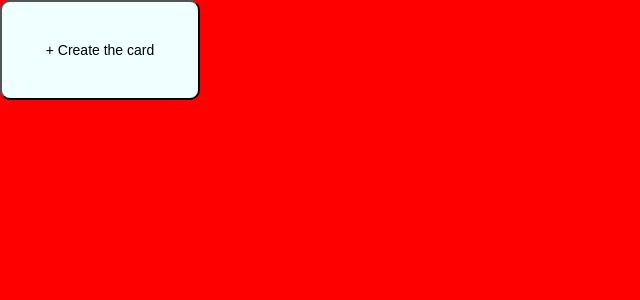
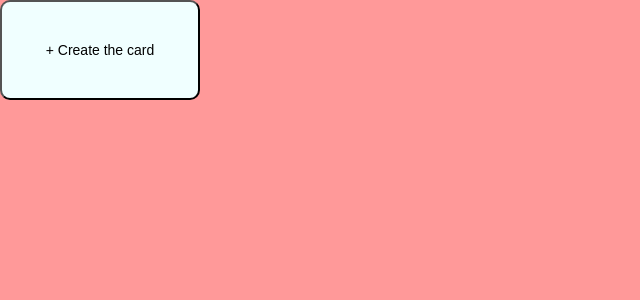
Before and after one commit to Elayd/Cards, a React (Vite) app: page / in a window 1280 px wide. Shown: the top 300 px of the page, without its empty margins (0-640 px from the left). Built offline with nearby package versions, Linux system fonts and the light colour scheme.

Commit message:
work in progress

```diff
--- a/src/App.tsx
+++ b/src/App.tsx
@@ -21,6 +21,7 @@ const App = () => {
   };
 
   const handleCanvasDrag = (event: React.MouseEvent<HTMLDivElement, MouseEvent>) => {
+    console.log(event.type);
     if (event.buttons === 1) {
       const newX = canvasPosition.x + event.movementX;
       const newY = canvasPosition.y + event.movementY;
@@ -44,28 +45,37 @@ const App = () => {
   };
 
   const createCardMode = creatingCard ? 'creating-card-mode' : '';
-  // todo: canvas moving from div
   return (
     <>
       <Button width={200} height={100} handleClick={handleButtonClick}>
         + Create the card
       </Button>
       <div
+        className={createCardMode}
+        onClick={handlePageClick}
+        style={{
+          position: 'absolute',
+          height: '100%',
+          width: '100%'
+        }}
+      >
+        <div
           onMouseMove={handleCanvasDrag}
           onWheel={handleZoom}
-        onClick={handlePageClick}
           style={{
             position: 'absolute',
             height: '100%',
             width: '100%',
             background: 'red',
+            opacity: '0.4',
             transform: `translate(${canvasPosition.x}px, ${canvasPosition.y}px)`
           }}
-        className={createCardMode}
-      >
+        />
+        <div style={{ width: '100%', height: '100%', position: 'absolute' }}>
           {Object.values(cards).map((cardData) => (
             <Card text={cardData.text} scale={scale} key={cardData.id} id={cardData.id} x={cardData.x} y={cardData.y} />
           ))}
+        </div>
       </div>
     </>
   );
--- a/src/components/shared/Button/Button.tsx
+++ b/src/components/shared/Button/Button.tsx
@@ -13,7 +13,7 @@ const Button = (props: ButtonProps) => {
   const { handleClick, width, height, children, disabled, handleSubmit, type } = props;
   return (
     <button
-      style={{ position: 'absolute', width: width, height: height, zIndex: 2 }}
+      style={{ position: 'absolute', width: width, height: height, zIndex: 4 }}
       className={styles.button}
       type={type}
       onClick={handleClick}
--- a/src/components/shared/Card/Card.tsx
+++ b/src/components/shared/Card/Card.tsx
@@ -23,7 +23,8 @@ const Card = (props: CardProps) => {
   const [dragOffset, setDragOffset] = useState({ x: 0, y: 0 });
   const [drag, setDrag] = useState(false);
 
-  const handleMouseDown: MouseEventHandler<HTMLDivElement> = (event) => {
+  const handleMouseDown: MouseEventHandler<HTMLDivElement> = useCallback(
+    (event) => {
       event.preventDefault();
       setDrag(true);
       const offsetX = event.clientX - position.x;
@@ -33,7 +34,9 @@ const Card = (props: CardProps) => {
         x: offsetX,
         y: offsetY
       });
-  };
+    },
+    [position.x, position.y]
+  );
 
   const handleMouseMove = useCallback(
     (event: MouseEvent) => {
@@ -53,14 +56,13 @@ const Card = (props: CardProps) => {
     }
   }, [drag]);
 
-  // todo : fix ts, and fixed propagation
   useEffect(() => {
-    window.addEventListener('mousedown', handleMouseDown);
+    // window.addEventListener('mousedown', handleMouseDown);
     window.addEventListener('mousemove', handleMouseMove);
     window.addEventListener('mouseup', onMouseUp);
 
     return () => {
-      window.removeEventListener('mousedown', handleMouseDown);
+      // window.removeEventListener('mousedown', handleMouseDown);
       window.removeEventListener('mousemove', handleMouseMove);
       window.removeEventListener('mouseup', onMouseUp);
     };
@@ -83,7 +85,7 @@ const Card = (props: CardProps) => {
   return (
     <div
       className={`${styles.card} ${canEdit ? '' : styles.canEdit}`}
-      // onMouseDown={handleMouseDown}
+      onMouseDown={handleMouseDown}
       onDoubleClick={handleChangeEdit}
       style={{ position: 'absolute', transform: `translate(${position.x}px, ${position.y}px) scale(${scale})` }}
     >
```
Lines whose indentation alone changed are shown as unchanged.
